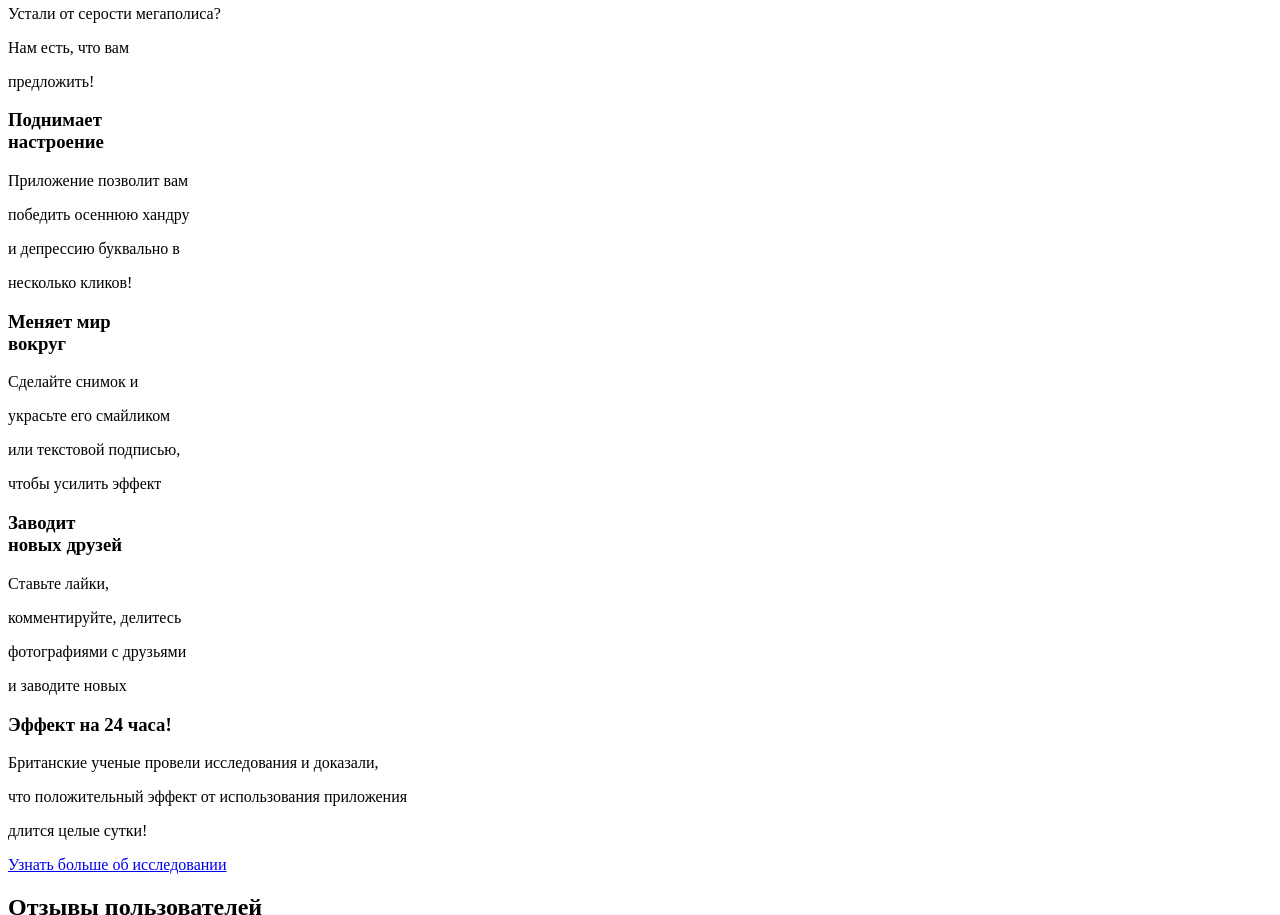
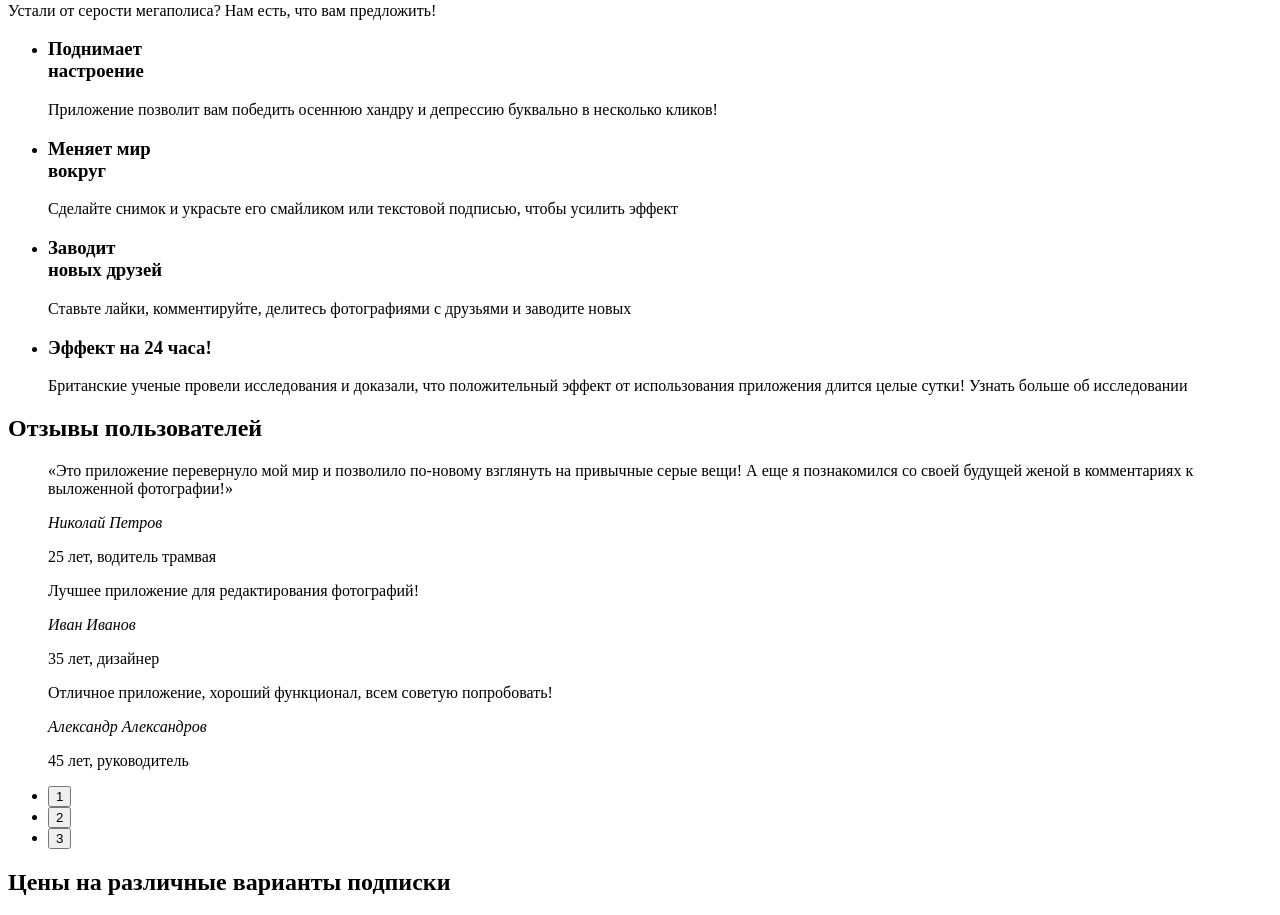
Before and after one commit to htmlacademy-adaptive/1874043-pink-25, a website: page source/index.html in a window 1280 px wide. Shown: the part 420-1335 px from the top of the page. Drawn offline with Linux system fonts and the light colour scheme.

Commit message:
Исправляет ошибки в разметке главной страницы

```diff
--- a/source/index.html
+++ b/source/index.html
@@ -12,10 +12,10 @@
         <a class="logo">
           <img class="logo__logo-image" src="../source/img/logo-pink.svg" width="147" height="40" alt="Логотип сайта фотоприложения «Pink»">
         </a>
-        <nav class="main-nav">
         <button class="main-nav__toggle">
           <span class="visually-hidden">Открыть меню</span>
         </button>
+        <nav class="main-nav">
           <!--На случай появления пользовательской части навигации заранее разделил, добавив "site-list" для навигации сайта-->
           <ul class="main-nav__list site-list">
             <li class="site-list__item">
@@ -50,14 +50,12 @@
           Загрузка фотоприложения «Pink»
         </h2>
         <div class="download-application__wrapper">
-          <span class="download-application__slogan">Взгляните</span>
-          <span class="download-application__slogan">на жизнь</span>
-          <span class="download-application__slogan">иначе!</span>
+          <p class="download-application__slogan">Взгляните на жизнь иначе!</p>
           <a class="download-application__download-link" href="#">
             Скачать приложение
           </a>
           <p class="download-application__description">
-            Доступно для iPhone, iPad, Android,<br>
+            Доступно для iPhone, iPad, Android,
             Windows Phone, OS X, Windows 8
           </p>
         </div>
@@ -65,51 +63,61 @@
       <!--Блок с преимуществами приложения-->
       <section class="advantages-application">
         <div class="advantages-application__wraper">
-          <header class="advantages-application__header">
             <h2 class="visually-hidden">Преимущества фотоприложения «Pink»</h2>
-            <p class="advantages-application__slogan">Устали от серости мегаполиса?</p>
-            <p class="advantages-application__slogan">Нам есть, что вам</p>
-            <p class="advantages-application__slogan">предложить!</p>
-          </header>
-            <div class="advantages-application__item">
+            <p class="advantages-application__slogan">
+              Устали от серости мегаполиса?
+              Нам есть, что вам
+              предложить!
+            </p>
+            <ul class="advantages-application__list">
+              <li class="advantages-application__item">
                 <h3 class="advantages-application__title">
                   Поднимает<br>
                   настроение
                 </h3>
-              <p class="advantages-application__description">Приложение позволит вам</p>
-              <p class="advantages-application__description">победить осеннюю хандру</p>
-              <p class="advantages-application__description">и депрессию буквально в</p>
-              <p class="advantages-application__description">несколько кликов!</p>
-            </div>
-            <div class="advantages-application__item">
+                <p class="advantages-application__description">
+                  Приложение позволит вам
+                  победить осеннюю хандру
+                  и депрессию буквально в
+                  несколько кликов!
+                </p>
+              </li>
+              <li class="advantages-application__item">
                 <h3 class="advantages-application__title">
                   Меняет мир<br>
                   вокруг
                 </h3>
-              <p class="advantages-application__description">Сделайте снимок и</p>
-              <p class="advantages-application__description">украсьте его смайликом</p>
-              <p class="advantages-application__description">или текстовой подписью,</p>
-              <p class="advantages-application__description">чтобы усилить эффект</p>
-            </div>
-            <div class="advantages-application__item">
+                <p class="advantages-application__description">
+                  Сделайте снимок и
+                  украсьте его смайликом
+                  или текстовой подписью,
+                  чтобы усилить эффект
+                </p>
+              </li>
+              <li class="advantages-application__item">
                 <h3 class="advantages-application__title">
                   Заводит<br>
                   новых друзей
                 </h3>
-              <p class="advantages-application__description">Ставьте лайки,</p>
-              <p class="advantages-application__description">комментируйте, делитесь</p>
-              <p class="advantages-application__description">фотографиями с друзьями</p>
-              <p class="advantages-application__description">и заводите новых</p>
-            </div>
-            <div class="advantages-application__item">
+                <p class="advantages-application__description">
+                  Ставьте лайки,
+                  комментируйте, делитесь
+                  фотографиями с друзьями
+                  и заводите новых
+                </p>
+              </li>
+              <li class="advantages-application__item">
                 <h3 class="advantages-application__title">
                   Эффект на 24 часа!
                 </h3>
-              <p class="advantages-application__description">Британские ученые провели исследования и доказали,</p>
-              <p class="advantages-application__description">что положительный эффект от использования приложения</p>
-              <p class="advantages-application__description">длится целые сутки!</p>
-              <a class="advantages-application__description" href="#">Узнать больше об исследовании</a>
-            </div>
+                <p class="advantages-application__description">
+                  Британские ученые провели исследования и доказали,
+                  что положительный эффект от использования приложения
+                  длится целые сутки!
+                  Узнать больше об исследовании
+                </p>
+              </li>
+            </ul>
         </div>
       </section>
       <!--Блок с отзывами-->
@@ -135,11 +143,17 @@
               <p class="user-reviews__author-info">45 лет, руководитель</p>
             </blockquote>
           </div>
-          <p class="user-reviews__toggles slider-toggles">
+          <ul class="user-reviews__toggles slider-toggles">
+            <li class="">
               <button class="user-reviews__toggles user-reviews__toggles--current" type="button">1</button>
+            </li>
+            <li class="">
               <button class="user-reviews__toggles" type="button">2</button>
+            </li>
+            <li class="">
               <button class="user-reviews__toggles" type="button">3</button>
-          </p>
+            </li>
+          </ul>
         </div>
       </section>
       <!--Таблица с ценами-->
@@ -181,11 +195,17 @@
               <td>yes</td>
             </tr>
           </table>
-          <p class="price__toggles slider-toggles">
+          <ul class="price__toggles slider-toggles">
+            <li class="">
               <button class="price__toggles price__toggles--current" type="button">1</button>
+            </li>
+            <li class="">
               <button class="price__toggles" type="button">2</button>
+            </li>
+            <li class="">
               <button class="price__toggles" type="button">3</button>
-          </p>
+            </li>
+          </ul>
         </div>
       </section>
       <section class="contacts">
@@ -205,19 +225,25 @@
           </div>
           <div class="address__wrapper">
             <p class="address__title">Приезжайте в гости:</p>
-            <p class="address__description">
+            <address class="address__description">
+              <p class="address__text">
                 ул. Большая<br>
                 Конюшенная, 19/8
               </p>
+            </address>
           </div>
           <div class="email__wrapper">
             <p class="email__title">
               Пишите:
             </p>
+            <address class="">
               <a class="email__description" href="mailto:mail@htmlacademy.ru">mail@htmlacademy.ru</a>
+            </address>
           </div>
         </div>
       </section>
+    </main>
+    <!--Подвал-->
     <footer class="main-footer">
       <div class="main-footer__wrapper">
         <div class="logo__wrapper">
@@ -263,6 +289,5 @@
         </div>
       </div>
     </footer>
-    </main>
   </body>
 </html>
```
Lines whose indentation alone changed are shown as unchanged.
